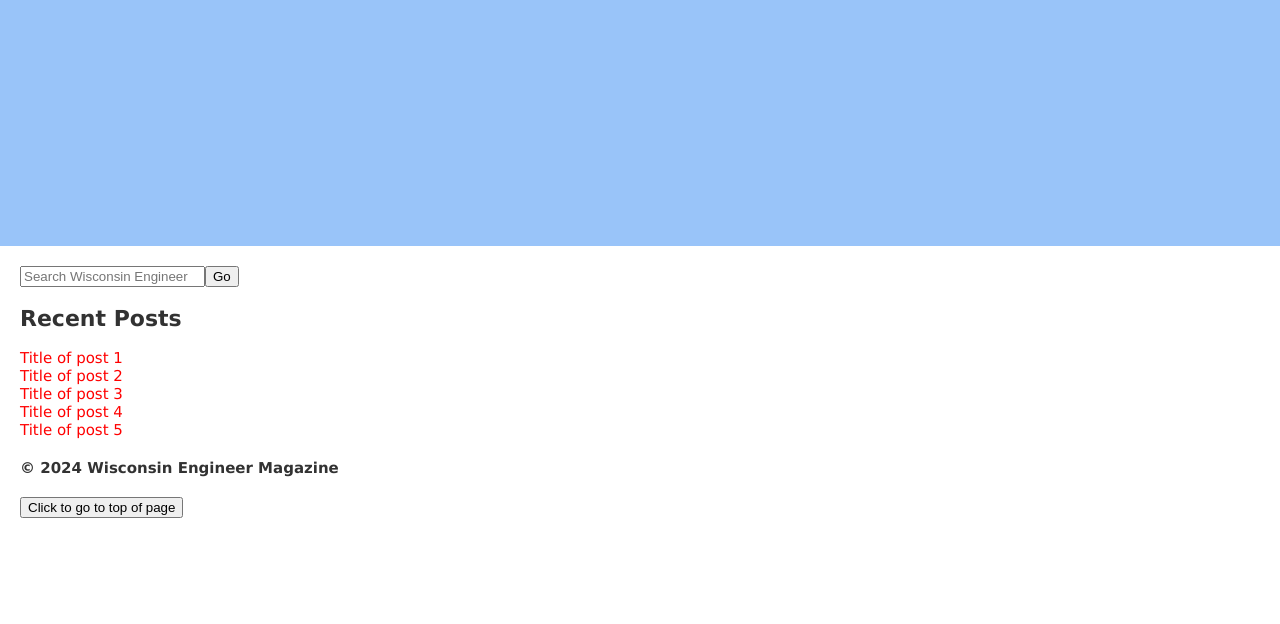
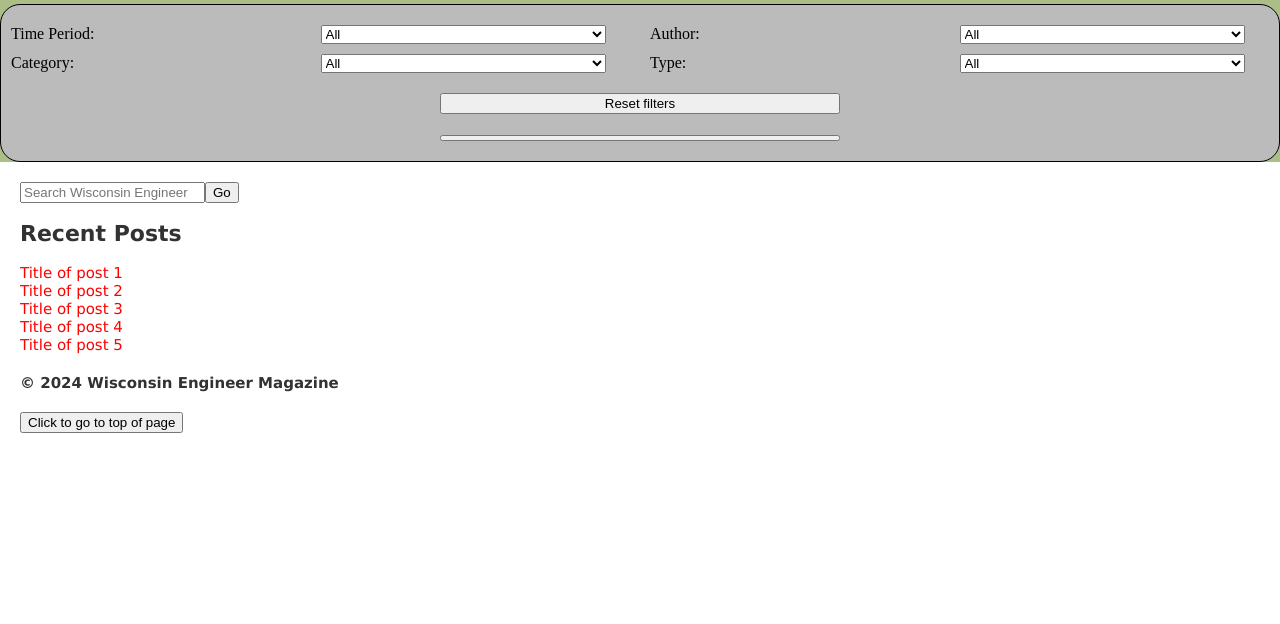
Before and after one commit to wisconsin-engineer/wisconsin-engineer.github.io, a plain HTML site: page articles.html in a window 1280 px wide. Shown: the part 176-800 px from the top of the page. Drawn offline with Linux system fonts and the light colour scheme.

Commit message:
added some articles logic

```diff
--- a/articles.html
+++ b/articles.html
@@ -15,6 +15,7 @@
         <meta name="viewport" content="width=device-width, initial-scale=1.0">
 
         <!-- Put any page-specific stylesheets here -->
+        <link rel="stylesheet" href="css/articles.css">
 
         <!-- Stylesheets needed for every page, copy to each page created -->
         <link rel="stylesheet" href="css/style.css">
@@ -27,8 +28,65 @@
 
         <!-- this section is unique to each page, when creating page-specific elements use the page-specific stylesheets and scripts -->
         <div class="content-body">
-            <div class="placeholder">
-                <h3>Placeholder content</h3>
+            <h1 class="title">Articles</h1>
+
+            <!-- This is the search bar, it will update what is shown below -->
+            <div class="search-bar-container">
+                <div class="search-bar">
+
+                    <!-- When the articles are from -->
+                    <label class="label" for="time-period-select">Time Period:</label>
+                    <select class="select" id="time-period-select">
+                        <option value="all">All</option>
+                        <option value="sp24">Spring 2024</option>
+                        <option value="fa23">Fall 2023</option>
+                        <option value="sp23">Spring 2023</option>
+                        <option value="fa22">Fall 2022</option>
+                        <option value="sp22">Spring 2022</option>
+                        <option value="fa21">Fall 2021</option>
+                        <option value="sp21">Spring 2021</option>
+                        <option value="fa20">Fall 2020</option>
+                        <option value="fa19">Fall 2019</option>
+                        <option value="fa16">Fall 2016</option>
+                    </select>
+
+                    <!-- Who wrote the article-->
+                    <label class="label" for="author-select">Author:</label>
+                    <select class="select" id="author-select">
+                        <option value="all">All</option>
+                        <option value="name1">Name 1</option>
+                        <option value="name2">Name 2</option>
+                        <option value="name3">Name 3</option>
+                    </select>
+
+                    <!-- What the article covers, very broadly -->
+                    <label class="label" for="category-select">Category:</label>
+                    <select class="select" id="category-select">
+                        <option value="all">All</option>
+                        <option value="technology">Technology</option>
+                        <option value="science">Science</option>
+                        <option value="engineering">Engineering</option>
+                    </select>
+
+                    <!-- What type of article this is -->
+                    <label class="label" for="article-type-select">Type:</label>
+                    <select class="select" id="article-type-select">
+                        <option value="all">All</option>
+                        <option value="opinion">Opinion</option>
+                        <option value="interview">Interview</option>
+                    </select>
+                </div>
+
+                <!-- Resets all filters back to their default values -->
+                <div class="reset-button">
+                    <button class="reset">Reset filters</button>
+                </div>
+
+                <!-- This will show how many results are found out of the total number of articles -->
+                <div class="results-button">
+                    <button class="results"></button>
+                </div>
+
             </div>
         </div>
 
--- /dev/null
+++ b/css/articles.css
@@ -0,0 +1,50 @@
+.content-body {
+    background-color: rgb(171, 190, 136);
+}
+.search-bar-container {
+    margin-bottom: 20px;
+    background-color: #bbb;
+    border: 1px solid #000000;
+    border-radius: 20px;
+}
+.search-bar-container h2 {
+    text-align: center;
+}
+.search-bar {
+    display: grid;
+    grid-template-columns: repeat(4, 1fr);
+    margin-top: 20px;
+    margin-bottom: 20px;
+    align-items: center;
+    justify-content: space-between;
+    row-gap: 10px;
+    column-gap: 0px;
+}
+.search-bar label {
+    max-width: 130px;
+    margin-left: 10px;
+}
+.search-bar select {
+    width: 285px;
+    margin-right: 10px;
+}
+.results-button {
+    text-align: center;
+}
+.results {
+    text-align: center;
+    margin-top: 0;
+    margin-bottom: 20px;
+    width: 400px;
+    display: inline-block;
+}
+.reset-button {
+    text-align: center;
+}
+.reset {
+    text-align: center;
+    margin-top: 0;
+    margin-bottom: 10px;
+    width: 400px;
+    display: inline-block;
+}
--- a/js/createpage.js
+++ b/js/createpage.js
@@ -53,7 +53,7 @@ document.addEventListener("DOMContentLoaded", function() {
     const links = [
         { href: 'index.html', text: 'Home' },
         { href: 'about.html', text: 'About' },
-        { href: 'articles.html', text: 'Read' },
+        { href: 'articles.html', text: 'Articles' },
         { href: 'team.html', text: 'Meet Our Team' },
         { href: 'connect.html', text: 'Connect' },
         { href: 'subscribe.html', text: 'Subscribe' }
```
Also changed, not shown: js/articles.js (added, +125 -0 lines).
